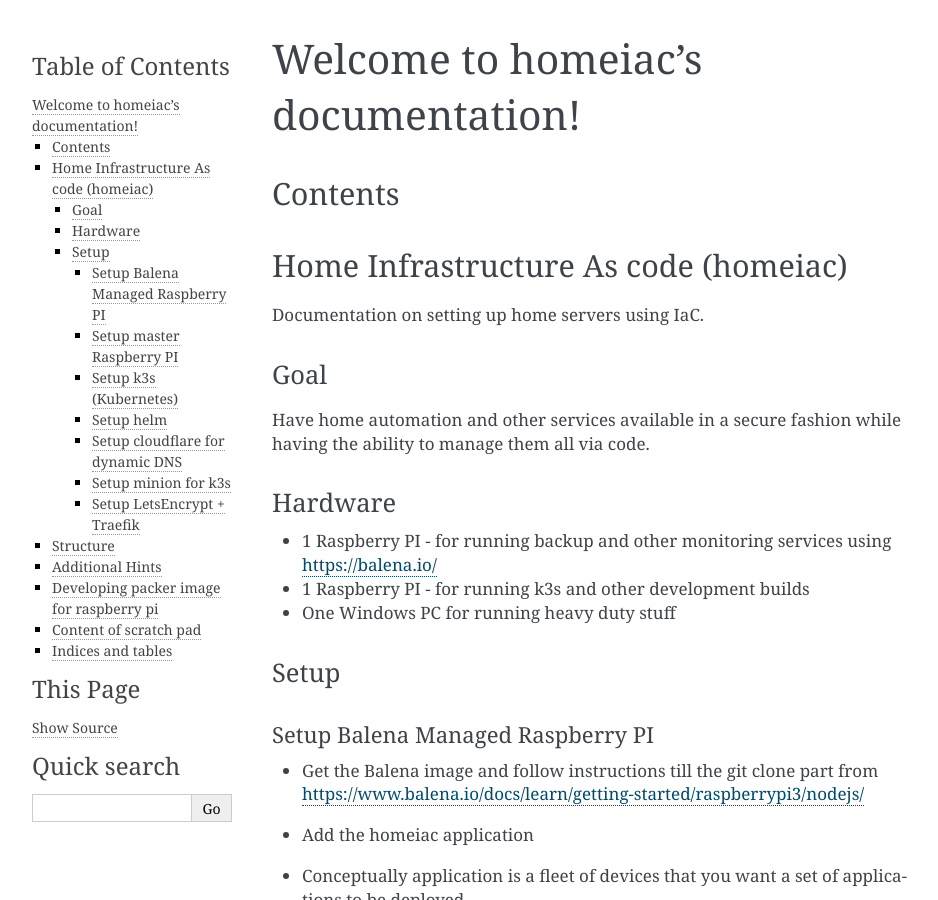
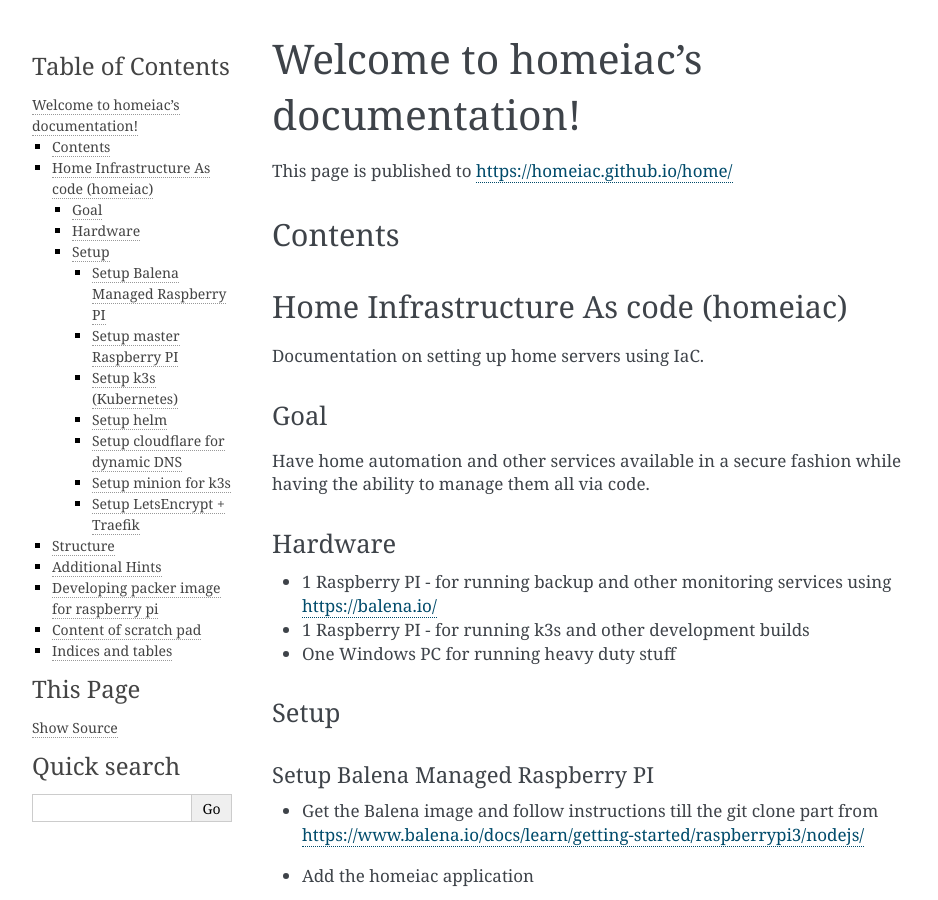
Before and after one commit to homeiac/home, a Sphinx documentation site: the page built from docs/source/index.rst, in a window 1280 px wide and 900 px high. Shown: the whole window, without its empty margins (148-1086 px from the left). Built offline with Sphinx 7.4.7, drawn with Linux system fonts in a browser that asks for light colours.

Commit message:
Added link to github pages

```diff
--- a/docs/source/index.rst
+++ b/docs/source/index.rst
@@ -1,5 +1,7 @@
 Welcome to homeiac's documentation!
 ===================================
+
+This page is published to https://homeiac.github.io/home/
 
 Contents
 ---------
```
